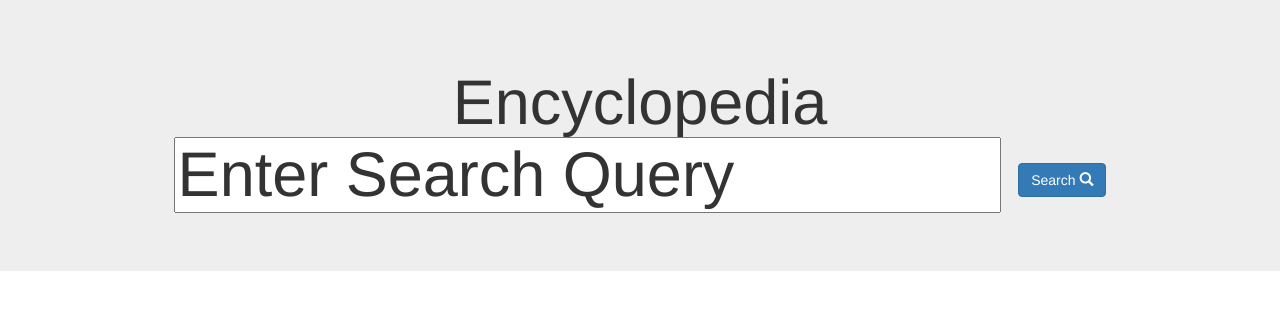
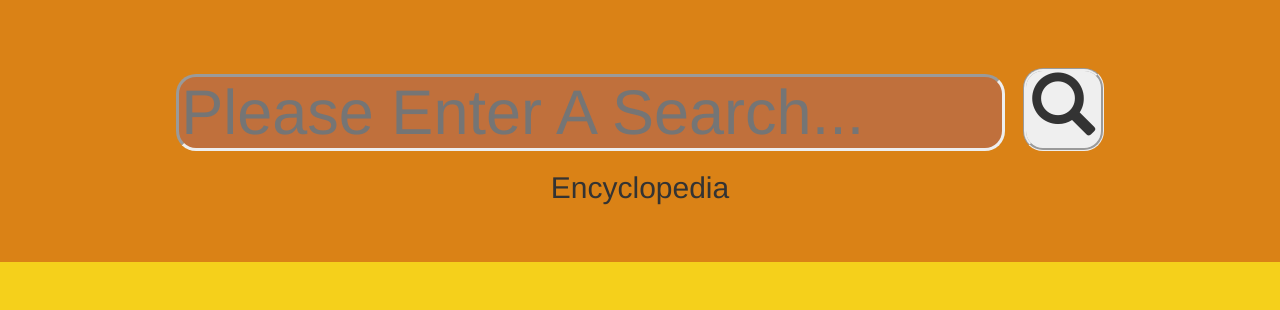
Before and after one commit to TimmyMill/Single_Page_Hydra, a Flask app: template templates/index.html in a window 1280 px wide. Shown: the top 310 px of the page. Run offline with Flask 2, Linux system fonts and the light colour scheme; the template is opened without the code that fills it, so the values that code supplies are empty; some libraries are stand-ins or nearby versions.

Commit message:
Color Changes, Cat Image added, Static Files cleaned up a bit

```diff
--- a/single_page_hydra/api/clients/PixApi.py
+++ b/single_page_hydra/api/clients/PixApi.py
@@ -1,5 +1,7 @@
 import requests
-import key
+
+from single_page_hydra.api import key
+
 
 class pixapi:
     def __init__(self):
--- /dev/null
+++ b/static/css/main.css
@@ -0,0 +1,20 @@
+#search_button{
+    border: groove;
+    border-radius: 20px;
+}
+#jumbo_search{
+    background-color: #c0703c;
+    border: inset;
+    border-radius: 20px;
+}
+:focus{
+    color: #f5d01b;
+    border-radius: 20px;
+    outline: none;
+}
+#jumbo{
+    background: #da8216;
+}
+body{
+    background-color: #f5d01b
+}
--- a/static/main.css
+++ /dev/null
@@ -1,3 +0,0 @@
-#search_button{
-    height: 150%;
-}
--- a/templates/index.html
+++ b/templates/index.html
@@ -8,18 +8,19 @@
     <script src="https://ajax.googleapis.com/ajax/libs/jquery/3.1.1/jquery.min.js"></script>
     <!-- Latest compiled JavaScript -->
     <script src="https://maxcdn.bootstrapcdn.com/bootstrap/3.3.7/js/bootstrap.min.js"></script>
-    <link rel="stylesheet" href="../static/main.css">
+    <link rel="stylesheet" href="../static/css/main.css">
 </head>
 <body>
-<div class="jumbotron text-center">
-  <h1>Encyclopedia
+<div class="jumbotron text-center" id="jumbo">
+  <h1>
       <form action="/search" method="post">
-          <input type="text" value="Enter Search Query" name="jumbo_search">
-          <button type="submit" class="btn btn-primary" name="search_button">Search
+          <input type="text" placeholder="Please Enter A Search..." id="jumbo_search">
+          <button type="submit" id="search_button">
               <span class="glyphicon glyphicon-search"></span>
           </button>
       </form>
   </h1>
+    <h2>Encyclopedia</h2>
 </div>
 <div class="container">
 
```
Also changed, not shown: static/images/cats_circular.gif (added), 1 other file.
